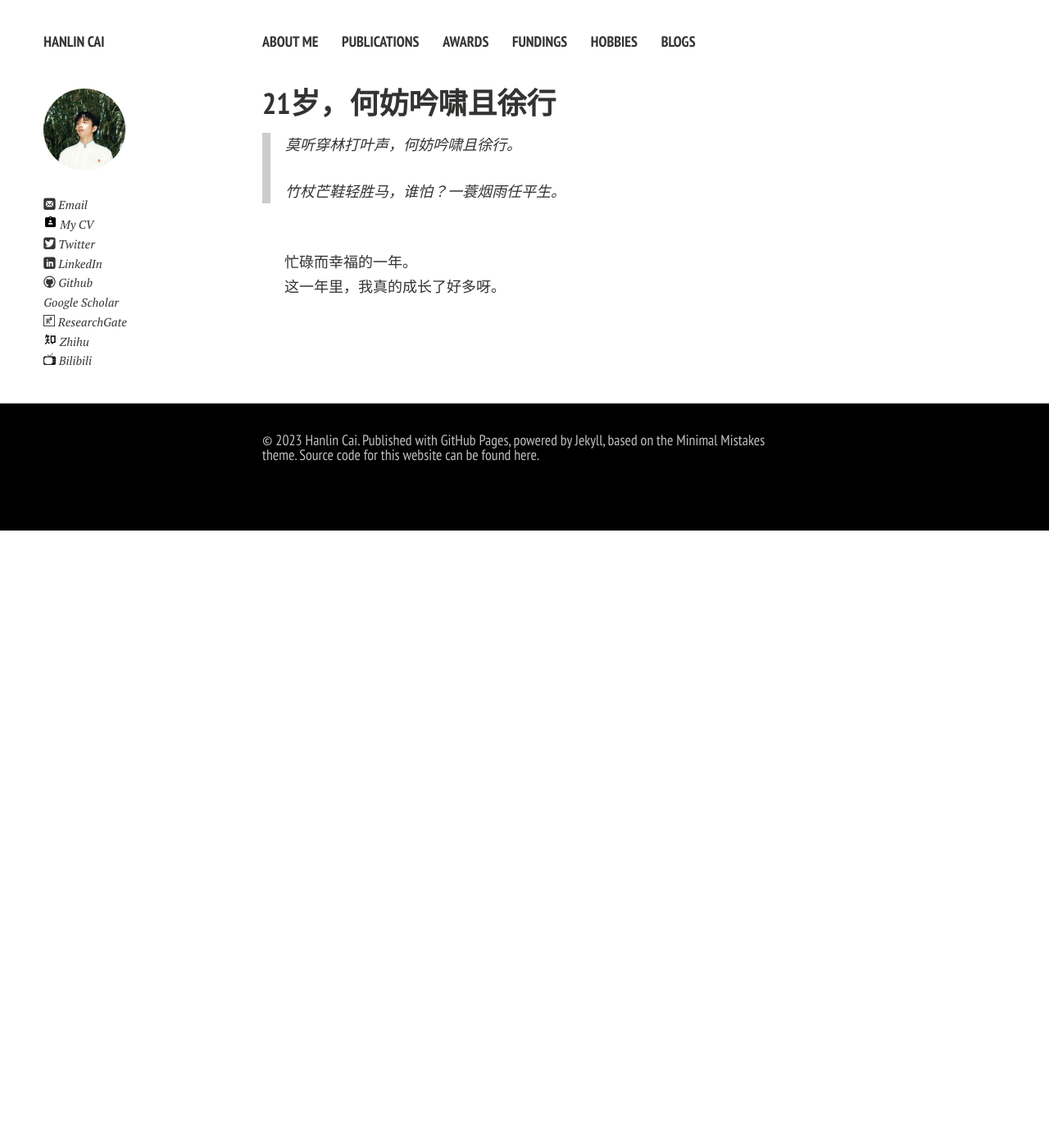
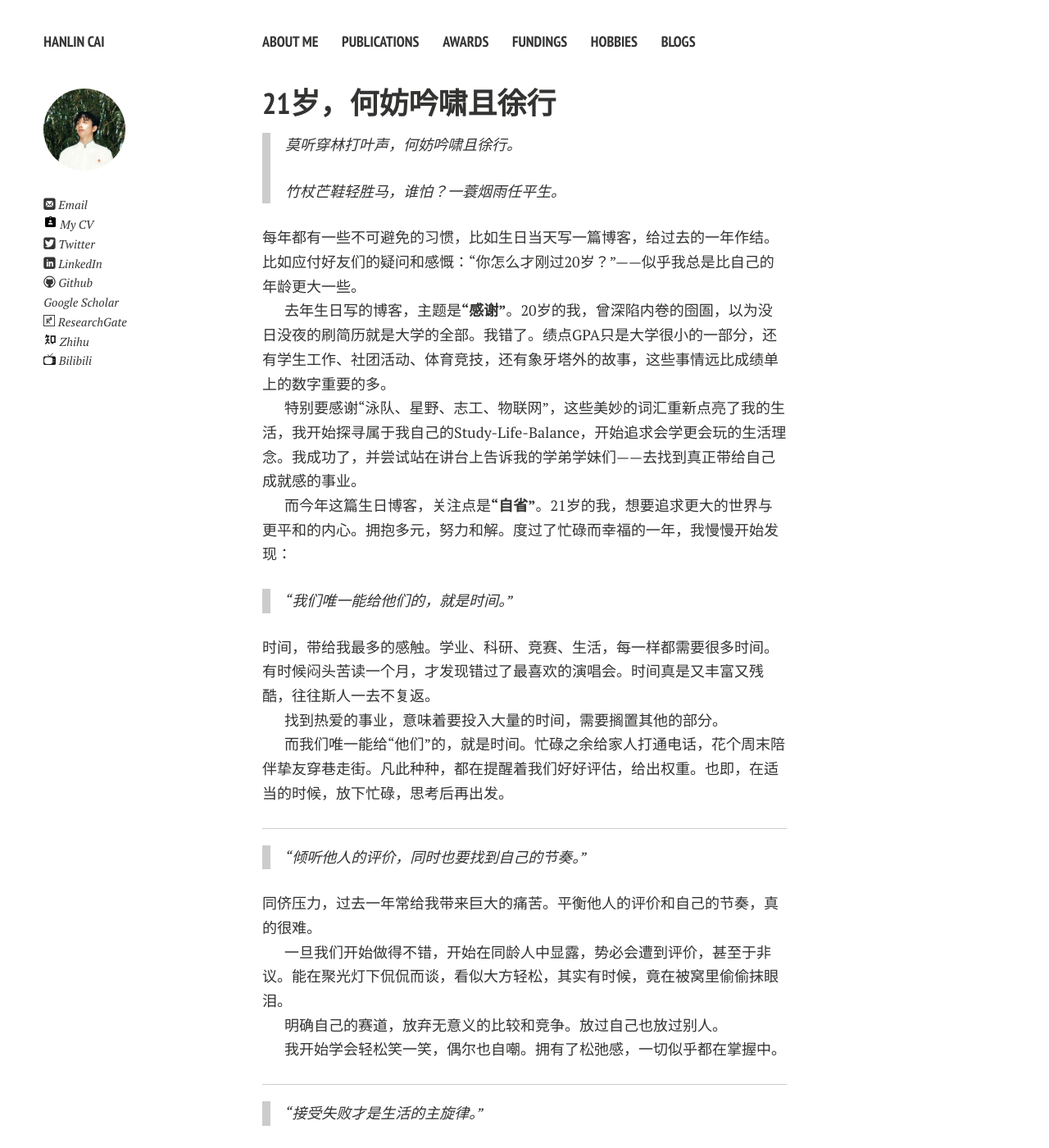
Before and after one commit to GuangLun2000/GuangLun2000.github.io, a Jekyll site: the page built from blogs/21yrs.md, in a window 1280 px wide and 1400 px high. Shown: the whole window at 82% size. Built offline with Jekyll 4.4.1, drawn with Linux system fonts in a browser that asks for light colours; nearby versions of some CDN libraries; comment, search, counter and statistics services are not loaded; a style sheet for code colours, icons or effects is not loaded; some of the changed text lies outside the part shown.

Commit message:
Update 21yrs.md

```diff
--- a/blogs/21yrs.md
+++ b/blogs/21yrs.md
@@ -10,8 +10,64 @@ title: 21yrs
 >
 > 竹杖芒鞋轻胜马，谁怕？一蓑烟雨任平生。
 
-<br>
+每年都有一些不可避免的习惯，比如生日当天写一篇博客，给过去的一年作结。比如应付好友们的疑问和感慨：“你怎么才刚过20岁？”——似乎我总是比自己的年龄更大一些。
 
-忙碌而幸福的一年。
+去年生日写的博客，主题是**“感谢”**。20岁的我，曾深陷内卷的囹圄，以为没日没夜的刷简历就是大学的全部。我错了。绩点GPA只是大学很小的一部分，还有学生工作、社团活动、体育竞技，还有象牙塔外的故事，这些事情远比成绩单上的数字重要的多。
 
-这一年里，我真的成长了好多呀。
+特别要感谢“泳队、星野、志工、物联网”，这些美妙的词汇重新点亮了我的生活，我开始探寻属于我自己的Study-Life-Balance，开始追求会学更会玩的生活理念。我成功了，并尝试站在讲台上告诉我的学弟学妹们——去找到真正带给自己成就感的事业。
+
+而今年这篇生日博客，关注点是**“自省”**。21岁的我，想要追求更大的世界与更平和的内心。拥抱多元，努力和解。度过了忙碌而幸福的一年，我慢慢开始发现：
+
+> “我们唯一能给他们的，就是时间。”
+
+时间，带给我最多的感触。学业、科研、竞赛、生活，每一样都需要很多时间。有时候闷头苦读一个月，才发现错过了最喜欢的演唱会。时间真是又丰富又残酷，往往斯人一去不复返。
+
+找到热爱的事业，意味着要投入大量的时间，需要搁置其他的部分。
+
+而我们唯一能给“他们”的，就是时间。忙碌之余给家人打通电话，花个周末陪伴挚友穿巷走街。凡此种种，都在提醒着我们好好评估，给出权重。也即，在适当的时候，放下忙碌，思考后再出发。
+
+----
+
+> “倾听他人的评价，同时也要找到自己的节奏。”
+
+同侪压力，过去一年常给我带来巨大的痛苦。平衡他人的评价和自己的节奏，真的很难。
+
+一旦我们开始做得不错，开始在同龄人中显露，势必会遭到评价，甚至于非议。能在聚光灯下侃侃而谈，看似大方轻松，其实有时候，竟在被窝里偷偷抹眼泪。
+
+明确自己的赛道，放弃无意义的比较和竞争。放过自己也放过别人。
+
+我开始学会轻松笑一笑，偶尔也自嘲。拥有了松弛感，一切似乎都在掌握中。
+
+---
+
+> “接受失败才是生活的主旋律。”
+
+论文被拒，比赛一轮游，各种落选。我不得不接受，失利一直都是生活的主流。
+
+但是如何面对失败，却把人分成了不同的样子。
+
+虚心接受暂时的尚未成功。或者干脆把棋盘掀翻，给所谓的必须成功竖个中指。
+
+我坦然接受未来的失败。只是好好去做，心平气和，静侯佳音。
+
+---
+
+> “生活真的太美好了，多去表达对于生活的感谢吧”
+
+必须要感谢一路上走来，始终支持我、鼓励我的伙伴们。
+
+感谢校泳队的队友们，泳队一直都是我心里最真诚的牵挂。我无数次在泳池畅游的过程中感慨，也许这就是我今年最快乐、最放松的时刻。泳池就是有这样一种神奇的魔力，总带给我最原始野性的快乐。
+
+感谢物联网团队的18位小伙伴，感谢同学们始终给予我毫无保留的信任和支持。过去的一年里，我们完成了杰出的工作。我的本科生涯就快要结束了，未来是你们的。我能做的，就是祝福你们走得比我还要高远。
+
+当然还要提到新通的老师们，数模的队友们，学院的教授们......正因有你们的帮助与陪伴，我的生活才得以丰富多彩、充满激情。
+
+最后，要感恩我的家庭，我的父母，对我无条件的支持。为我提供了丰沛的物质条件，培养了我独立自主的人格，让我能够全力以赴前程，而无后顾之忧。
+
+最后的最后，我要感谢一个叫做林师的女孩。谢谢你给我的生活带来温暖的色彩，谢谢你让这一切都有了意义。
+
+---
+
+**21岁，何妨吟啸且徐行。**
+
+**请多多指教。**
```
